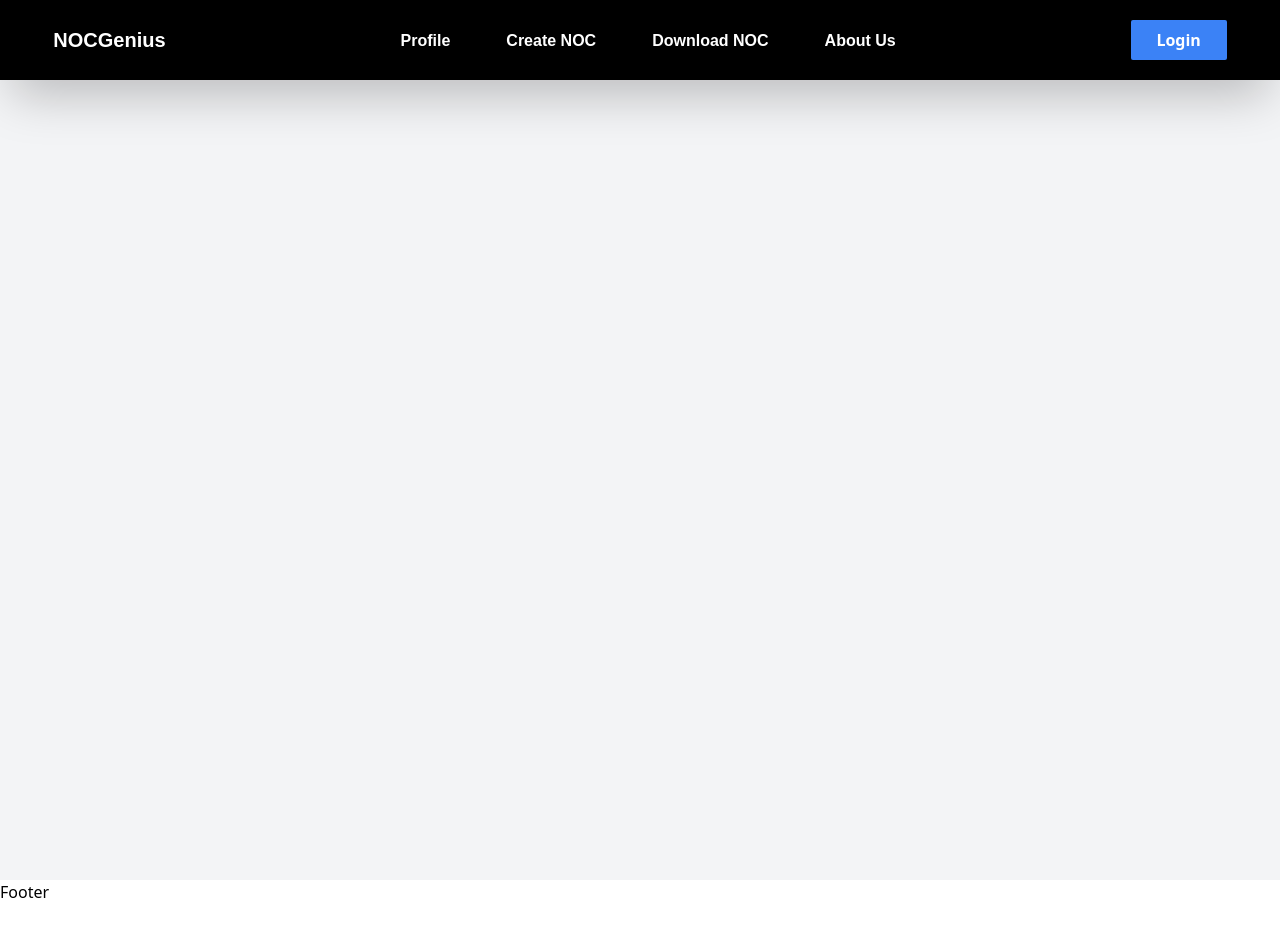
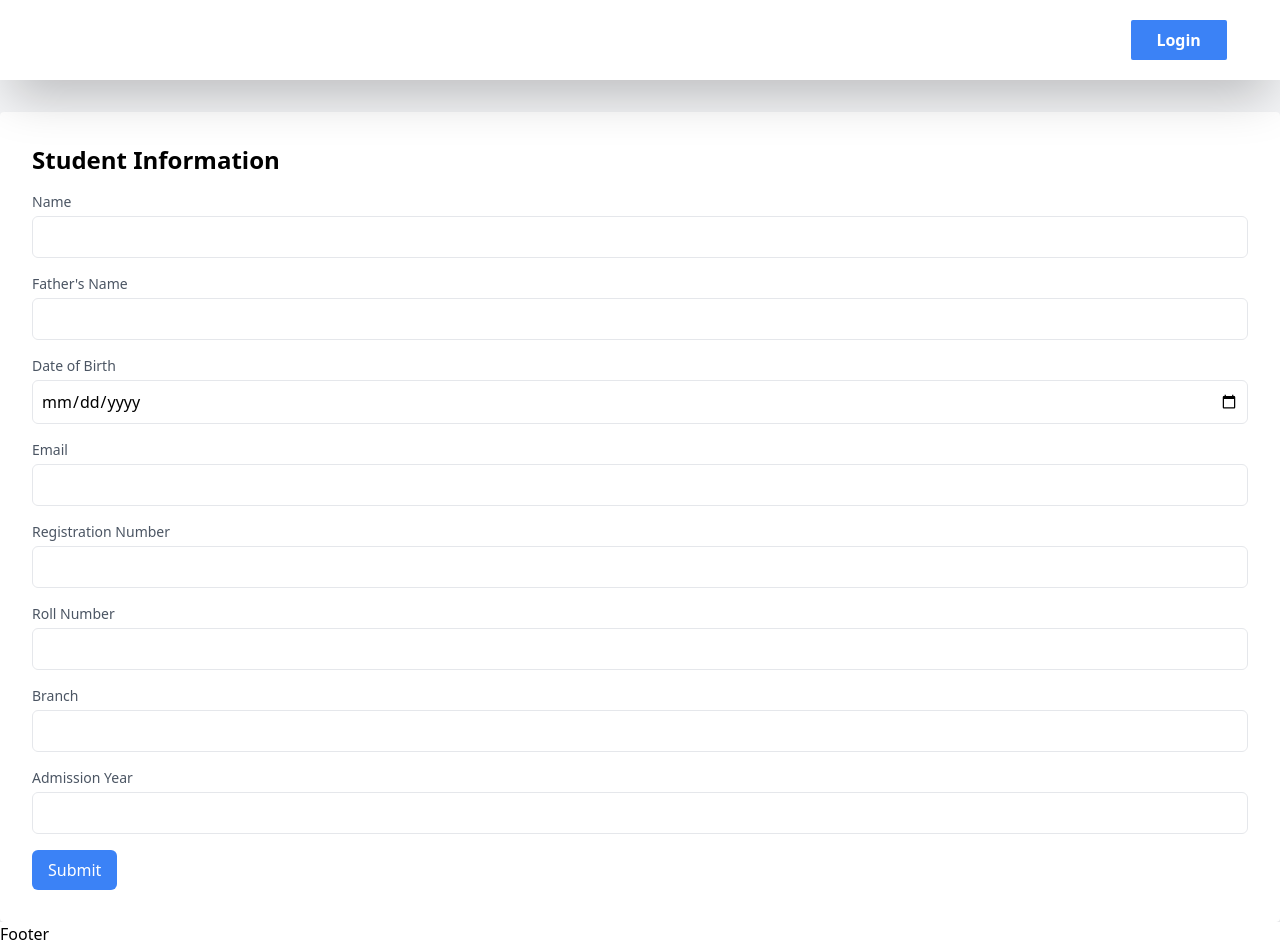
Before and after one commit to harshsindhu0408/tpo_frontend, a React (Create React App) app: page /create-noc in a window 1280 px wide. Before the commit the page ends 904 px from the top, so only its background shows below. Built offline with nearby package versions, Linux system fonts and the light colour scheme.

Commit message:
update profile page and temp create noc

```diff
--- a/src/App.js
+++ b/src/App.js
@@ -10,7 +10,7 @@ import AboutUs from "./pages/AboutUs";
 
 function App() {
   return (
-    <div className="flex min-h-screen flex-col items-center justify-center">
+    <div>
       <Routes>
         <Route path="/" element={<Home />} />
         <Route path="/login" element={<Login />} />
--- /dev/null
+++ b/src/components/common/Loading.jsx
@@ -0,0 +1,14 @@
+const Loading = () => {
+  return (
+    <div
+      class="inline-block h-8 w-8 animate-spin rounded-full border-4 border-solid border-current border-r-transparent align-[-0.125em] motion-reduce:animate-[spin_1.5s_linear_infinite]"
+      role="status"
+    >
+      <span class="!absolute !-m-px !h-px !w-px !overflow-hidden !whitespace-nowrap !border-0 !p-0 ![clip:rect(0,0,0,0)]">
+        Loading...
+      </span>
+    </div>
+  );
+};
+
+export default Loading;
--- a/src/components/common/Navbar.jsx
+++ b/src/components/common/Navbar.jsx
@@ -16,7 +16,7 @@ const Navbar = () => {
     navigate("/login");
   };
   return (
-    <nav className="w-full z-10 relative bg-black h-20 flex items-center justify-center shadow-2xl">
+    <nav className="w-full z-10 relative dark:bg-gray-800 h-20 flex items-center justify-center shadow-2xl">
       <div className="w-11/12 flex flex-row items-center justify-between">
         {/* Left side */}
         <Link to={"/"}>
--- a/src/pages/AboutUs.jsx
+++ b/src/pages/AboutUs.jsx
@@ -18,7 +18,7 @@ const AboutUs = () => {
   ];
 
   return (
-    <div className="w-full flex flex-col items-center justify-center">
+    <div className="flex min-h-screen flex-col items-center justify-center w-full ">
       <div className="w-11/12 mb-20 flex flex-col items-center justify-center">
         {/* heading div */}
         <div className="text-center w-11/12 font-serif h-auto text-6xl font-extrabold overflow-hidden">
--- a/src/pages/CreateNoc.jsx
+++ b/src/pages/CreateNoc.jsx
@@ -1,11 +1,161 @@
-import React from 'react'
+import React, { useState } from "react";
 
 const CreateNoc = () => {
+  const [formData, setFormData] = useState({
+    name: "",
+    fatherName: "",
+    dob: "",
+    mobileNo: "",
+    email: "",
+    registrationNo: "",
+    rollNo: "",
+    branch: "",
+    admissionYear: "",
+    lastLogin: new Date().toLocaleString(),
+  });
+
+  const [isEmailDisabled, setIsEmailDisabled] = useState(false);
+
+  const handleChange = (e) => {
+    setFormData({
+      ...formData,
+      [e.target.name]: e.target.value,
+    });
+  };
+
+  const handleEmailChange = (e) => {
+    setIsEmailDisabled(!!formData.registrationNo);
+    handleChange(e);
+  };
+
+  const handleSubmit = (e) => {
+    e.preventDefault();
+    // Handle form submission logic here
+    console.log(formData);
+  };
+
   return (
-    <div>
+    <div className="container mx-auto mt-8 p-8 bg-white rounded shadow-md">
+      <h2 className="text-2xl font-semibold mb-4">Student Information</h2>
+      <form onSubmit={handleSubmit}>
+        <div className="mb-4">
+          <label className="block text-sm font-medium text-gray-600">
+            Name
+          </label>
+          <input
+            type="text"
+            name="name"
+            value={formData.name}
+            onChange={handleChange}
+            className="mt-1 p-2 w-full border rounded-md"
+          />
+        </div>
 
+        <div className="mb-4">
+          <label className="block text-sm font-medium text-gray-600">
+            Father's Name
+          </label>
+          <input
+            type="text"
+            name="fatherName"
+            value={formData.fatherName}
+            onChange={handleChange}
+            className="mt-1 p-2 w-full border rounded-md"
+          />
+        </div>
+
+        <div className="mb-4">
+          <label className="block text-sm font-medium text-gray-600">
+            Date of Birth
+          </label>
+          <input
+            type="date"
+            name="dob"
+            value={formData.dob}
+            onChange={handleChange}
+            className="mt-1 p-2 w-full border rounded-md"
+          />
+        </div>
+
+        {/* Repeat the above pattern for other form fields */}
+
+        <div className="mb-4">
+          <label className="block text-sm font-medium text-gray-600">
+            Email
+          </label>
+          <input
+            type="text"
+            name="email"
+            value={formData.email}
+            onChange={handleEmailChange}
+            disabled={isEmailDisabled}
+            className="mt-1 p-2 w-full border rounded-md"
+          />
+        </div>
+
+        <div className="mb-4">
+          <label className="block text-sm font-medium text-gray-600">
+            Registration Number
+          </label>
+          <input
+            type="text"
+            name="registrationNo"
+            value={formData.registrationNo}
+            onChange={handleEmailChange}
+            className="mt-1 p-2 w-full border rounded-md"
+          />
+        </div>
+
+        <div className="mb-4">
+          <label className="block text-sm font-medium text-gray-600">
+            Roll Number
+          </label>
+          <input
+            type="text"
+            name="rollNo"
+            value={formData.rollNo}
+            onChange={handleChange}
+            className="mt-1 p-2 w-full border rounded-md"
+          />
+        </div>
+
+        <div className="mb-4">
+          <label className="block text-sm font-medium text-gray-600">
+            Branch
+          </label>
+          <input
+            type="text"
+            name="branch"
+            value={formData.branch}
+            onChange={handleChange}
+            className="mt-1 p-2 w-full border rounded-md"
+          />
+        </div>
+
+        <div className="mb-4">
+          <label className="block text-sm font-medium text-gray-600">
+            Admission Year
+          </label>
+          <input
+            type="text"
+            name="admissionYear"
+            value={formData.admissionYear}
+            onChange={handleChange}
+            className="mt-1 p-2 w-full border rounded-md"
+          />
+        </div>
+
+        <div className="mt-4">
+          <button
+            type="submit"
+            className="px-4 py-2 bg-blue-500 text-white rounded-md hover:bg-blue-600"
+          >
+            Submit
+          </button>
+        </div>
+      </form>
     </div>
-  )
-}
+  );
+};
 
-export default CreateNoc
+export default CreateNoc;
--- a/src/pages/Profile.jsx
+++ b/src/pages/Profile.jsx
@@ -1,19 +1,122 @@
 import React, { useEffect } from "react";
 import { GetStudentProfile } from "../actions/studentActions";
 import DangerAlert from "../components/common/DangerAlert";
+import Loading from "../components/common/Loading";
 
 const Profile = () => {
   const [student, setStudent] = React.useState();
   const [error, setError] = React.useState("");
+  const [isLoading, setIsLoading] = React.useState(false);
+
   useEffect(() => {
+    setIsLoading(true);
     GetStudentProfile()
       .then((data) => setStudent(data))
-      .catch((err) => setError(err.response.message || err.response));
+      .catch((err) => setError(err.response.message || err.response))
+      .finally(() => {
+        setIsLoading(false);
+      });
   }, []);
-  console.log("student data: ", student);
   return (
-    <div>
-      <DangerAlert message={error} />
+    <div className="min-h-screen p-4">
+      {isLoading ? (
+        <div className="h-screen flex items-center justify-center text-center">
+          <Loading />
+        </div>
+      ) : (
+        <div>
+          <DangerAlert message={error} />
+
+          {student && (
+            <div className="md:container mx-auto mt-8 p-8 bg-white rounded shadow-md">
+              <h2 className="text-2xl font-semibold mb-4">
+                Student Information
+              </h2>
+              <div className="flex flex-wrap -mx-4">
+                <div className="w-full md:w-1/2 md:px-4 mb-4 ">
+                  <label className="block text-sm font-medium text-gray-600">
+                    Name
+                  </label>
+                  <div className="mt-1 p-2 w-full border rounded-md bg-gray-100">
+                    {}
+                  </div>
+                </div>
+
+                <div className="w-full md:w-1/2 md:px-4 mb-4 ">
+                  <label className="block text-sm font-medium text-gray-600">
+                    Father's Name
+                  </label>
+                  <div className="mt-1 p-2 w-full border rounded-md bg-gray-100">
+                    {}
+                  </div>
+                </div>
+
+                <div className="w-full md:w-1/2 md:px-4 mb-4 ">
+                  <label className="block text-sm font-medium text-gray-600">
+                    Date of Birth
+                  </label>
+                  <div className="mt-1 p-2 w-full border rounded-md bg-gray-100">
+                    {}
+                  </div>
+                </div>
+
+                {/* Repeat the above pattern for other form fields */}
+
+                <div className="w-full md:w-1/2 md:px-4 mb-4 ">
+                  <label className="block text-sm font-medium text-gray-600">
+                    Email
+                  </label>
+                  <div className="mt-1 p-2 w-full border rounded-md bg-gray-100">
+                    {}
+                  </div>
+                </div>
+
+                <div className="w-full md:w-1/2 md:px-4 mb-4 ">
+                  <label className="block text-sm font-medium text-gray-600">
+                    Registration Number
+                  </label>
+                  <div className="mt-1 p-2 w-full border rounded-md bg-gray-100">
+                    {}
+                  </div>
+                </div>
+
+                <div className="w-full md:w-1/2 md:px-4 mb-4 ">
+                  <label className="block text-sm font-medium text-gray-600">
+                    Roll Number
+                  </label>
+                  <div className="mt-1 p-2 w-full border rounded-md bg-gray-100">
+                    {}
+                  </div>
+                </div>
+
+                <div className="w-full md:w-1/2 md:px-4 mb-4 ">
+                  <label className="block text-sm font-medium text-gray-600">
+                    Branch
+                  </label>
+                  <div className="mt-1 p-2 w-full border rounded-md bg-gray-100">
+                    {}
+                  </div>
+                </div>
+
+                <div className="w-full md:w-1/2 md:px-4 mb-4 ">
+                  <label className="block text-sm font-medium text-gray-600">
+                    Admission Year
+                  </label>
+                  <div className="mt-1 p-2 w-full border rounded-md bg-gray-100">
+                    {}
+                  </div>
+                </div>
+
+                <div className="w-full text-center">
+                  <label className="block text-sm font-medium text-gray-600">
+                    Last Login : <i>{}</i>
+                  </label>
+                </div>
+              </div>
+            </div>
+          )}
+        </div>
+      )}
     </div>
   );
 };
```
